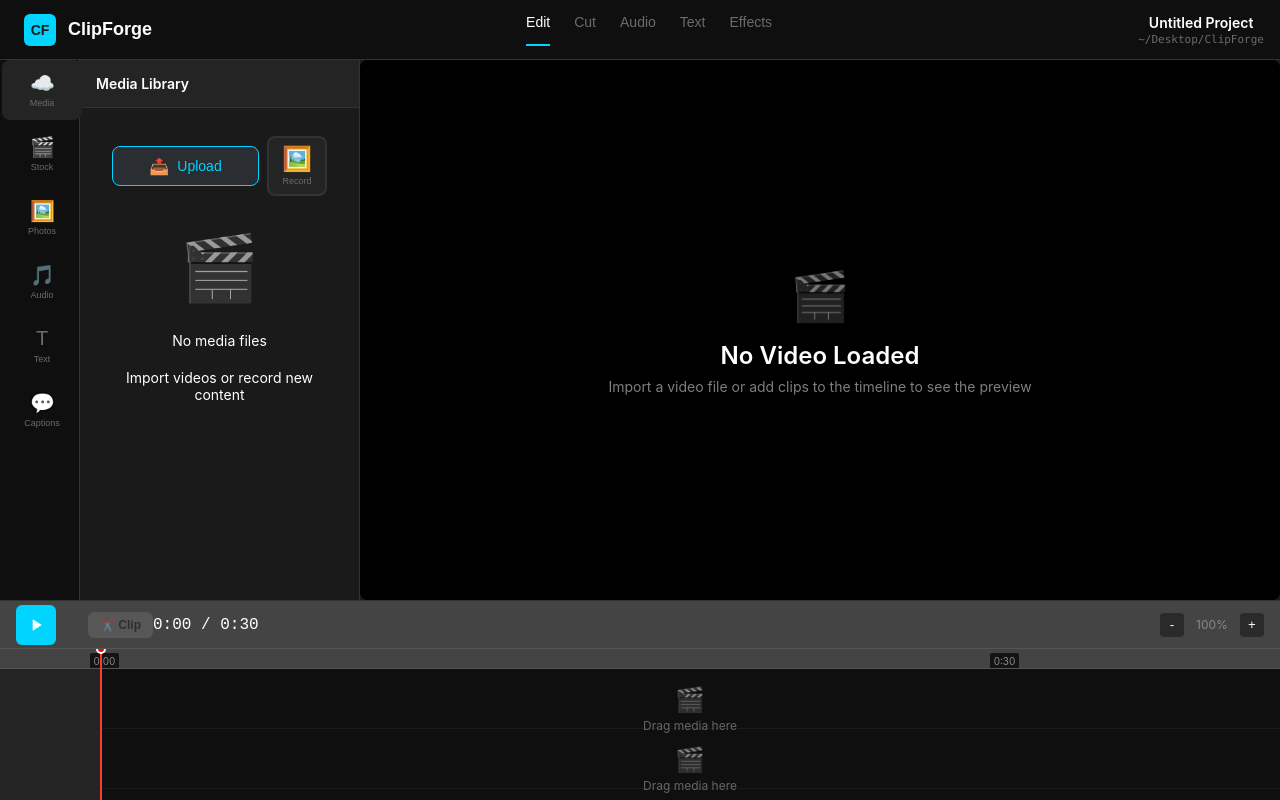
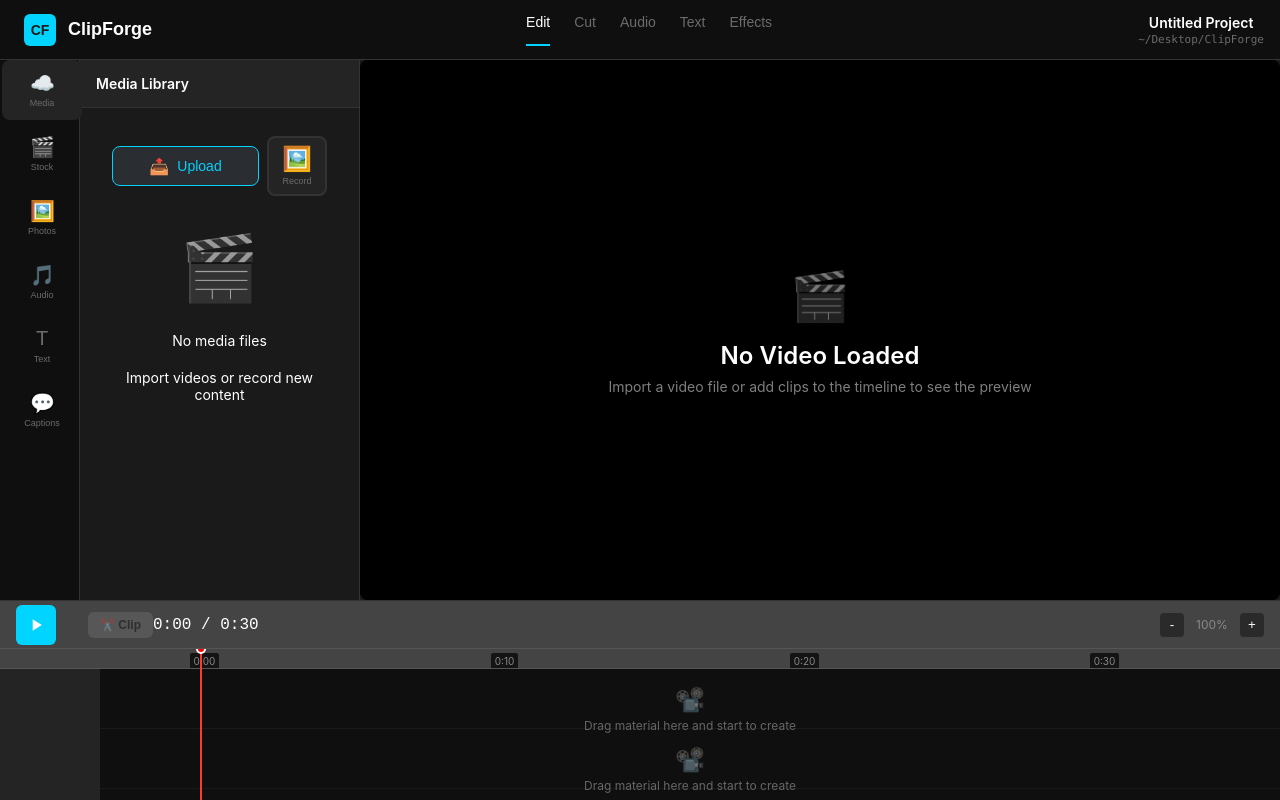
Before and after one commit to alexander-t-ho/ClipForge2, a React app: page / in a window 1280 px wide. Built offline with nearby package versions, Linux system fonts and the light colour scheme.

Commit message:
fix: Remove console warnings for video element
- Removed console.warn for missing video element (expected behavior)
- Improved handlePlayPause to set selectedClip when video not ready
- Removed debug console.log statements
- Video element is conditionally rendered, so null checks are normal

```diff
--- a/src/App.js
+++ b/src/App.js
@@ -252,28 +252,18 @@ function App() {
       }
 
       // Determine actual start time
-      let actualStartTime = startTime;
+      let actualStartTime;
 
-      // If startTime is 0 or undefined (clicking "Add to Timeline" button)
-      // Place the clip intelligently:
-      // - If no clips on this track, start at 0:00
-      // - Otherwise, place after the last clip on this track
+      // When clicking "Add to Timeline" button (startTime is 0 or undefined)
+      // Place the clip at the current cursor position
       if (startTime === 0 || startTime === undefined) {
-        const clipsOnTrack = prev.filter(c => c.onTimeline && c.track === trackId);
-
-        if (clipsOnTrack.length === 0) {
-          // No clips on this track, start at 0:00
-          actualStartTime = 0;
+        actualStartTime = Math.max(0, currentTime); // Use current cursor position, but never before 0:00
       } else {
-          // Find the last clip on this track and place the new clip after it
-          const lastClip = clipsOnTrack.reduce((latest, clip) =>
-            (!latest || clip.endTime > latest.endTime) ? clip : latest
-          , null);
-          actualStartTime = lastClip ? lastClip.endTime : 0;
-        }
+        // When dragging to timeline, use the drop position
+        actualStartTime = Math.max(0, startTime); // Never before 0:00
       }
 
-      return prev.map(clip => {
+      const updatedClips = prev.map(clip => {
         if (clip.id === clipId) {
           return {
             ...clip,
@@ -286,8 +276,13 @@ function App() {
         }
         return clip;
       });
+
+      // Set this clip as selected so it shows in the preview
+      setSelectedClip(updatedClips.find(c => c.id === clipId));
+
+      return updatedClips;
     });
-  }, []);
+  }, [currentTime]);
 
   const removeClipFromTimeline = useCallback((clipId) => {
     setClips(prev => prev.map(clip =>
@@ -481,7 +476,11 @@ function App() {
     const currentClip = getCurrentClip();
     const video = videoRef.current;
 
-    if (!video) return;
+    // Video element is conditionally rendered, so it might not exist yet
+    // This is expected behavior - silently return if video isn't mounted
+    if (!video) {
+      return;
+    }
 
     if (currentClip) {
       // Check if we need to change the video source
@@ -491,7 +490,7 @@ function App() {
       }
 
       // Set the video time to the relative position within the clip
-      const relativeTime = currentTime - currentClip.startTime;
+      const relativeTime = Math.max(0, currentTime - currentClip.startTime);
       if (relativeTime >= 0 && relativeTime <= currentClip.duration) {
         // Only update if the difference is significant (more than 0.1s)
         // This prevents fighting with the video's own timeupdate events
@@ -504,13 +503,18 @@ function App() {
       if (!isPlaying && !video.paused) {
         video.pause();
       }
+
+      // Ensure selectedClip is set for preview
+      if (!selectedClip || selectedClip.id !== currentClip.id) {
+        setSelectedClip(currentClip);
+      }
     } else {
       // No clip at current time, pause video
       if (!video.paused) {
         video.pause();
       }
     }
-  }, [getCurrentClip, currentTime, isPlaying]);
+  }, [getCurrentClip, currentTime, isPlaying, selectedClip]);
 
   // Get next clip helper
   const getNextClip = useCallback((afterTime) => {
@@ -524,6 +528,7 @@ function App() {
   // Handle video events
   useEffect(() => {
     const video = videoRef.current;
+    // Video element might not be mounted yet - this is expected
     if (!video) return;
 
     const handleEnded = () => {
@@ -576,7 +581,14 @@ function App() {
     const video = videoRef.current;
 
     if (!video) {
-      console.warn('Video element not available');
+      // Video element isn't mounted yet - this can happen if no clip is selected
+      // Try to set selectedClip if there's a clip at current time
+      const currentClip = getCurrentClip();
+      if (currentClip) {
+        setSelectedClip(currentClip);
+        // Video will be available after re-render, but we can't play yet
+        return;
+      }
       return;
     }
 
@@ -594,7 +606,7 @@ function App() {
           video.load();
         }
 
-        const relativeTime = currentTime - currentClip.startTime;
+        const relativeTime = Math.max(0, currentTime - currentClip.startTime);
         if (relativeTime >= 0 && relativeTime <= currentClip.duration) {
           video.currentTime = relativeTime;
         } else {
@@ -602,10 +614,22 @@ function App() {
           setCurrentTime(currentClip.startTime);
         }
 
+        // Wait for video to be ready before playing
+        video.addEventListener('loadeddata', () => {
           video.play().catch(err => {
             console.error('Error playing video:', err);
             setIsPlaying(false);
           });
+        }, { once: true });
+
+        // If already loaded, play immediately
+        if (video.readyState >= 2) {
+          video.play().catch(err => {
+            console.error('Error playing video:', err);
+            setIsPlaying(false);
+          });
+        }
+
         setIsPlaying(true);
       } else {
         // No clip at current time, try to find first clip
@@ -613,13 +637,18 @@ function App() {
         if (timelineClips.length > 0) {
           const firstClip = timelineClips[0];
           setCurrentTime(firstClip.startTime);
+          setSelectedClip(firstClip);
           video.src = firstClip.url;
           video.currentTime = 0;
-          video.load();
+
+          video.addEventListener('loadeddata', () => {
             video.play().catch(err => {
               console.error('Error playing first clip:', err);
               setIsPlaying(false);
             });
+          }, { once: true });
+
+          video.load();
           setIsPlaying(true);
         }
       }
--- a/src/components/Timeline.js
+++ b/src/components/Timeline.js
@@ -6,9 +6,9 @@ const CONFIG = {
   TRACK_HEIGHT: 80,
   MIN_CLIP_DURATION: 0.1,
   SNAP_THRESHOLD: 0.3,
-  CURSOR_OFFSET: 100, // 100px offset for cursor position
-  VIDEO_START_OFFSET: 50, // 50px offset for video start (50px to the left of cursor)
-  TIMELINE_SCALE_INTERVAL: 30 // 30 second intervals
+  CURSOR_OFFSET: 200, // 200px offset for cursor position (more space on left)
+  VIDEO_START_OFFSET: 0, // Videos start at cursor position
+  TIMELINE_SCALE_INTERVAL: 10 // 10 second intervals (matches reference)
 };
 
 const TRACKS = [
@@ -59,10 +59,12 @@ const Timeline = ({
     return `${mins}:${secs.toString().padStart(2, '0')}`;
   }, []);
 
-  // Calculate timeline scale markers (30 second intervals)
+  // Calculate timeline scale markers (10 second intervals)
   const getTimelineMarkers = useCallback(() => {
     const markers = [];
-    const maxTime = Math.max(30, ...clips.map(clip => clip.endTime || 0));
+    // Show at least 60 seconds worth of timeline, or extend beyond the last clip
+    const maxClipTime = clips.length > 0 ? Math.max(...clips.map(clip => clip.endTime || 0)) : 0;
+    const maxTime = Math.max(60, maxClipTime + 20); // Always show extra 20s beyond last clip
     const interval = CONFIG.TIMELINE_SCALE_INTERVAL;
 
     for (let time = 0; time <= maxTime; time += interval) {
@@ -125,7 +127,7 @@ const Timeline = ({
 
     const rect = timelineRef.current.getBoundingClientRect();
     const x = e.clientX - rect.left - CONFIG.CURSOR_OFFSET;
-    const time = Math.max(0, x / pixelsPerSecond);
+    const time = Math.max(0, x / pixelsPerSecond); // Never allow negative time
 
     if (isClippingMode && onTimelineClickClipping) {
       onTimelineClickClipping(time);
@@ -446,8 +448,8 @@ const Timeline = ({
                   })}
                 {clips.filter(clip => clip.track === track.id).length === 0 && (
                   <div className="empty-track">
-                    <div className="empty-track-icon">🎬</div>
-                    <div>Drag media here</div>
+                    <div className="empty-track-icon">📽️</div>
+                    <div>Drag material here and start to create</div>
                   </div>
                 )}
               </div>
@@ -460,7 +462,7 @@ const Timeline = ({
               <div
                 className="clipping-window"
                 style={{
-                  left: CONFIG.VIDEO_START_OFFSET + Math.min(clippingStartTime, clippingEndTime) * pixelsPerSecond,
+                  left: CONFIG.CURSOR_OFFSET + Math.min(clippingStartTime, clippingEndTime) * pixelsPerSecond,
                   width: Math.abs(clippingEndTime - clippingStartTime) * pixelsPerSecond,
                   height: TRACKS.length * CONFIG.TRACK_HEIGHT
                 }}
```
Lines whose indentation alone changed are shown as unchanged.
